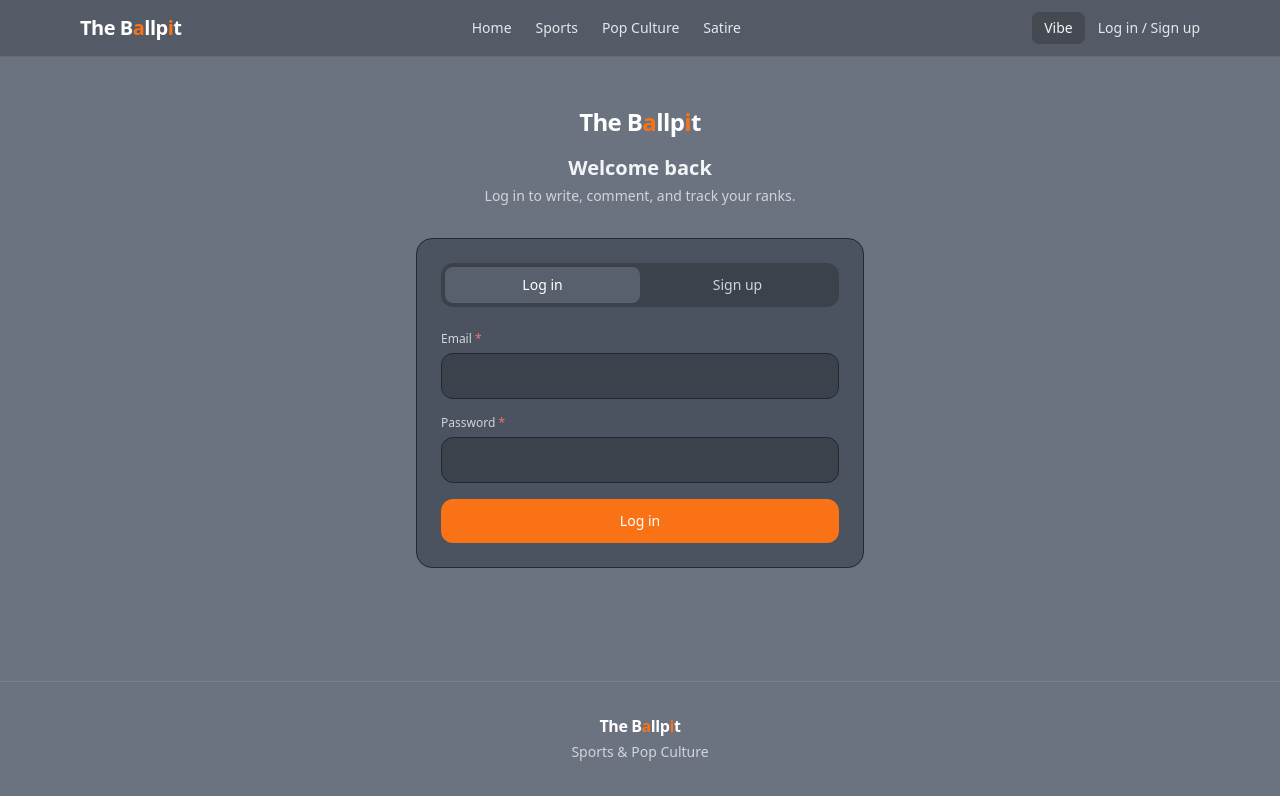
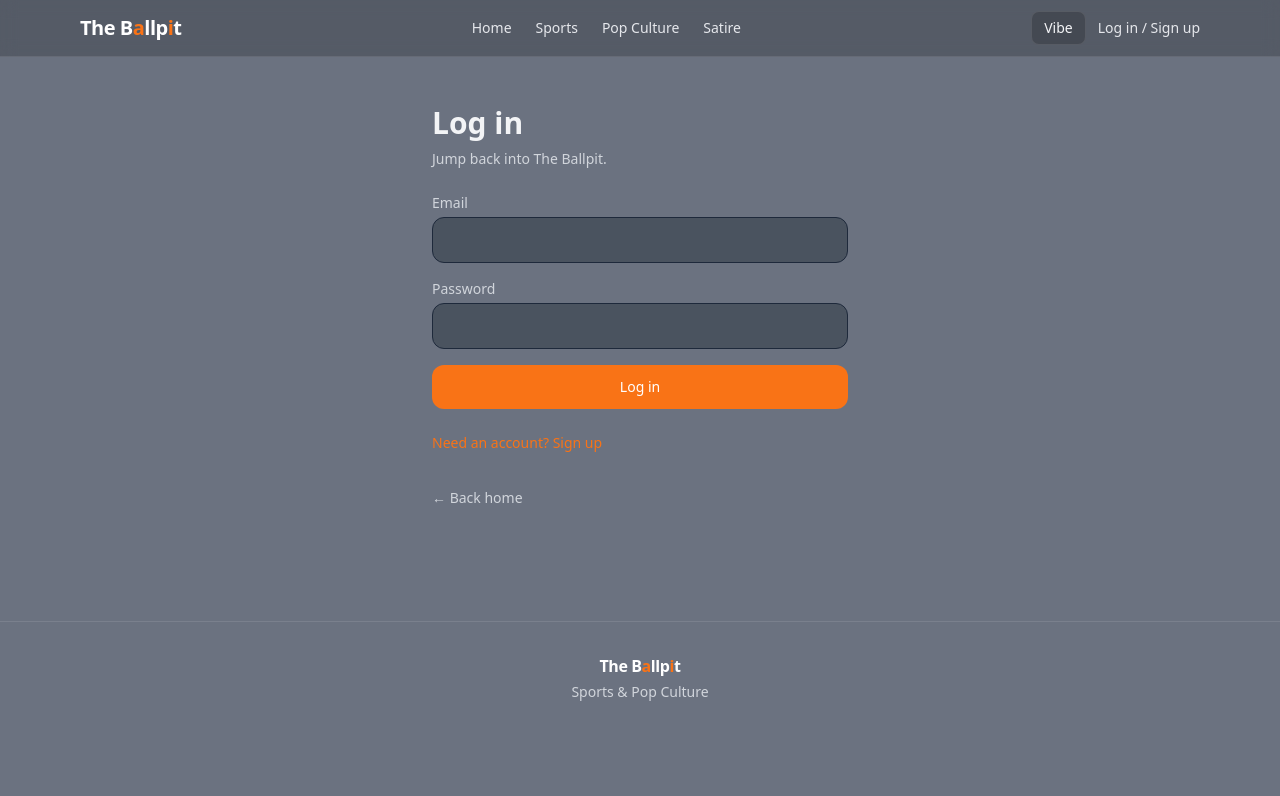
Before and after one commit to sheado44/-4, a Next.js app: page /login in a window 1280 px wide. Shown: the top 796 px of the page. Built offline with nearby package versions, Linux system fonts and the light colour scheme.

Commit message:
Refactor login page to remove birthday handling

```diff
--- a/src/app/login/page.tsx
+++ b/src/app/login/page.tsx
@@ -1,33 +1,12 @@
 "use client";
 
 import { useState } from "react";
+import { useRouter } from "next/navigation";
 import Link from "next/link";
 import { supabase } from "@/lib/supabaseClient";
 
-function calcAge(birthday: string): number | null {
-  if (!birthday) return null;
-  const birth = new Date(birthday);
-  if (Number.isNaN(birth.getTime())) return null;
-  const today = new Date();
-  let age = today.getFullYear() - birth.getFullYear();
-  const m = today.getMonth() - birth.getMonth();
-  if (m < 0 || (m === 0 && today.getDate() < birth.getDate())) age -= 1;
-  return age;
-}
-
-function BrandMark({ className = "text-2xl" }: { className?: string }) {
-  return (
-    <span className={`font-bold tracking-tight ${className}`}>
-      <span className="text-white">The B</span>
-      <span className="text-forge-accent">a</span>
-      <span className="text-white">llp</span>
-      <span className="text-forge-accent">i</span>
-      <span className="text-white">t</span>
-    </span>
-  );
-}
-
 export default function LoginPage() {
+  const router = useRouter();
   const [mode, setMode] = useState<"login" | "signup">("login");
   const [email, setEmail] = useState("");
   const [password, setPassword] = useState("");
@@ -38,11 +17,25 @@ export default function LoginPage() {
 
   const handleSubmit = async (e: React.FormEvent) => {
     e.preventDefault();
+    setMessage("");
     setLoading(true);
-    setMessage("");
 
     try {
-      if (mode === "signup") {
+      if (mode === "login") {
+        const { error } = await supabase.auth.signInWithPassword({
+          email: email.trim(),
+          password,
+        });
+        if (error) {
+          setMessage(error.message);
+          setLoading(false);
+          return;
+        }
+        router.push("/");
+        return;
+      }
+
+      // signup
       if (!displayName.trim()) {
         setMessage("Display name is required.");
         setLoading(false);
@@ -54,15 +47,8 @@ export default function LoginPage() {
         return;
       }
 
-        const age = calcAge(birthday);
-        if (age === null || age < 13 || age > 120) {
-          setMessage("Please enter a valid birthday. You must be at least 13.");
-          setLoading(false);
-          return;
-        }
-
       const { data, error } = await supabase.auth.signUp({
-          email,
+        email: email.trim(),
         password,
         options: {
           data: {
@@ -74,7 +60,17 @@ export default function LoginPage() {
 
       if (error) {
         setMessage(error.message);
-        } else if (data.user) {
+        setLoading(false);
+        return;
+      }
+
+      if (data.user) {
+        const birth = new Date(birthday);
+        const today = new Date();
+        let age = today.getFullYear() - birth.getFullYear();
+        const m = today.getMonth() - birth.getMonth();
+        if (m < 0 || (m === 0 && today.getDate() < birth.getDate())) age -= 1;
+
         await supabase.from("profiles").upsert({
           id: data.user.id,
           display_name: displayName.trim(),
@@ -82,149 +78,119 @@ export default function LoginPage() {
           age,
           points: 0,
           ai_credits: 20,
+          owned_skins: "none",
+          comment_avatar_skin: "none",
+          comment_avatar_color: "#2563eb",
           updated_at: new Date().toISOString(),
         });
+      }
 
-          setMessage("Account created with 20 AI credits. Check email if confirmation is required, then log in.");
+      setMessage("Account created. Check your email if verification is required, then log in.");
       setMode("login");
-        }
-      } else {
-        const { data, error } = await supabase.auth.signInWithPassword({
-          email,
-          password,
-        });
-
-        if (error) {
-          setMessage(error.message);
-        } else if (data.user) {
-          setMessage("Logged in successfully.");
-          window.location.href = "/profile";
-        }
-      }
-    } catch (err) {
-      setMessage("Something went wrong. Please try again.");
+    } catch (err: any) {
+      setMessage(err?.message || "Something went wrong.");
     } finally {
       setLoading(false);
     }
   };
 
   return (
-    <main className="min-h-[70vh] flex items-center justify-center px-4 py-12">
-      <div className="w-full max-w-md">
-        <div className="text-center mb-8">
-          <Link href="/" className="inline-block mb-4">
-            <BrandMark />
-          </Link>
-          <h1 className="text-xl font-semibold mb-1">
-            {mode === "login" ? "Welcome back" : "Create your account"}
+    <main className="max-w-md mx-auto px-4 py-12">
+      <h1 className="text-3xl font-bold mb-2">
+        {mode === "login" ? "Log in" : "Sign up"}
       </h1>
-          <p className="text-sm text-gray-300">
+      <p className="text-sm text-gray-300 mb-6">
         {mode === "login"
-              ? "Log in to write, comment, and track your ranks."
-              : "Join The Ballpit. New users get 20 AI credits."}
+          ? "Jump back into The Ballpit."
+          : "Create an account to publish, comment tools, and earn points."}
       </p>
-        </div>
-
-        <div className="bg-forge-900 border border-forge-800 rounded-2xl p-6">
-          <div className="flex mb-6 bg-black/20 rounded-xl p-1">
-            <button
-              type="button"
-              onClick={() => {
-                setMode("login");
-                setMessage("");
-              }}
-              className={`flex-1 py-2 text-sm rounded-lg transition ${
-                mode === "login"
-                  ? "bg-forge-800 text-white font-medium"
-                  : "text-gray-300 hover:text-white"
-              }`}
-            >
-              Log in
-            </button>
-            <button
-              type="button"
-              onClick={() => {
-                setMode("signup");
-                setMessage("");
-              }}
-              className={`flex-1 py-2 text-sm rounded-lg transition ${
-                mode === "signup"
-                  ? "bg-forge-800 text-white font-medium"
-                  : "text-gray-300 hover:text-white"
-              }`}
-            >
-              Sign up
-            </button>
-          </div>
 
       <form onSubmit={handleSubmit} className="space-y-4">
         {mode === "signup" && (
           <>
             <div>
-                  <label className="block text-xs text-gray-300 mb-1.5">
-                    Display name <span className="text-red-400">*</span>
+              <label className="block text-sm text-gray-300 mb-1">
+                Display name *
               </label>
               <input
-                    type="text"
                 value={displayName}
                 onChange={(e) => setDisplayName(e.target.value)}
+                className="w-full bg-forge-900 border border-forge-800 rounded-xl px-4 py-3 text-sm outline-none"
                 required
-                    className="w-full bg-black/20 border border-forge-800 rounded-xl px-4 py-3 text-sm focus:border-forge-accent outline-none transition"
               />
             </div>
             <div>
-                  <label className="block text-xs text-gray-300 mb-1.5">
-                    Birthday <span className="text-red-400">*</span>
+              <label className="block text-sm text-gray-300 mb-1">
+                Birthday *
               </label>
               <input
                 type="date"
                 value={birthday}
                 onChange={(e) => setBirthday(e.target.value)}
+                className="w-full bg-forge-900 border border-forge-800 rounded-xl px-4 py-3 text-sm outline-none"
                 required
-                    className="w-full bg-black/20 border border-forge-800 rounded-xl px-4 py-3 text-sm focus:border-forge-accent outline-none transition"
               />
             </div>
           </>
         )}
 
         <div>
-              <label className="block text-xs text-gray-300 mb-1.5">
-                Email <span className="text-red-400">*</span>
-              </label>
+          <label className="block text-sm text-gray-300 mb-1">Email</label>
           <input
             type="email"
             value={email}
             onChange={(e) => setEmail(e.target.value)}
+            className="w-full bg-forge-900 border border-forge-800 rounded-xl px-4 py-3 text-sm outline-none"
             required
-                className="w-full bg-black/20 border border-forge-800 rounded-xl px-4 py-3 text-sm focus:border-forge-accent outline-none transition"
           />
         </div>
 
         <div>
-              <label className="block text-xs text-gray-300 mb-1.5">
-                Password <span className="text-red-400">*</span>
-              </label>
+          <label className="block text-sm text-gray-300 mb-1">Password</label>
           <input
             type="password"
             value={password}
             onChange={(e) => setPassword(e.target.value)}
+            className="w-full bg-forge-900 border border-forge-800 rounded-xl px-4 py-3 text-sm outline-none"
             required
-                minLength={6}
-                className="w-full bg-black/20 border border-forge-800 rounded-xl px-4 py-3 text-sm focus:border-forge-accent outline-none transition"
           />
         </div>
 
         <button
           type="submit"
           disabled={loading}
-              className="w-full mt-2 bg-forge-accent hover:bg-forge-accentHover text-white font-medium py-3 rounded-xl transition text-sm disabled:opacity-60"
+          className="w-full px-4 py-3 rounded-xl bg-forge-accent text-white font-medium text-sm disabled:opacity-60"
         >
-              {loading ? "Please wait..." : mode === "login" ? "Log in" : "Create account"}
+          {loading ? "Working..." : mode === "login" ? "Log in" : "Create account"}
         </button>
       </form>
 
-          {message && <p className="text-center text-sm mt-4 text-gray-200">{message}</p>}
+      {message && <p className="mt-4 text-sm text-yellow-200">{message}</p>}
+
+      <div className="mt-6 text-sm text-gray-300">
+        {mode === "login" ? (
+          <button
+            type="button"
+            onClick={() => setMode("signup")}
+            className="text-forge-accent hover:text-orange-300"
+          >
+            Need an account? Sign up
+          </button>
+        ) : (
+          <button
+            type="button"
+            onClick={() => setMode("login")}
+            className="text-forge-accent hover:text-orange-300"
+          >
+            Already have an account? Log in
+          </button>
+        )}
       </div>
+
+      <div className="mt-8">
+        <Link href="/" className="text-sm text-gray-300 hover:text-white">
+          ← Back home
+        </Link>
       </div>
     </main>
   );
```
Lines whose indentation alone changed are shown as unchanged.
